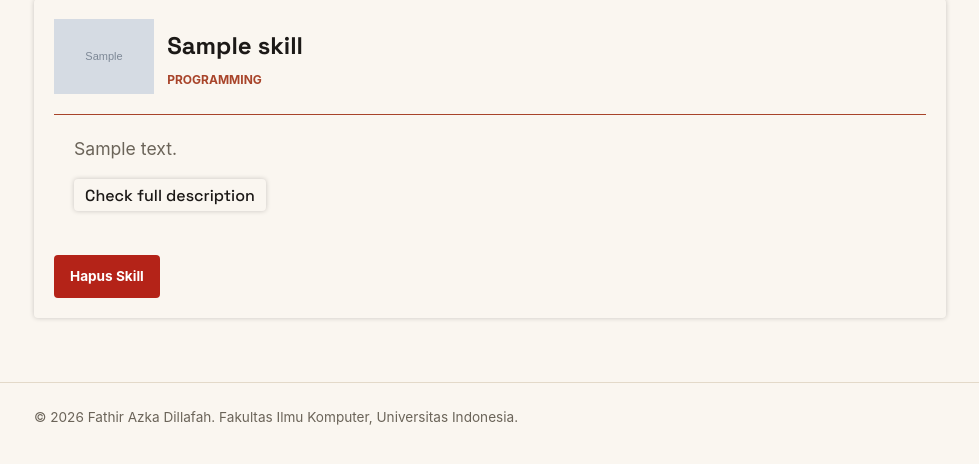
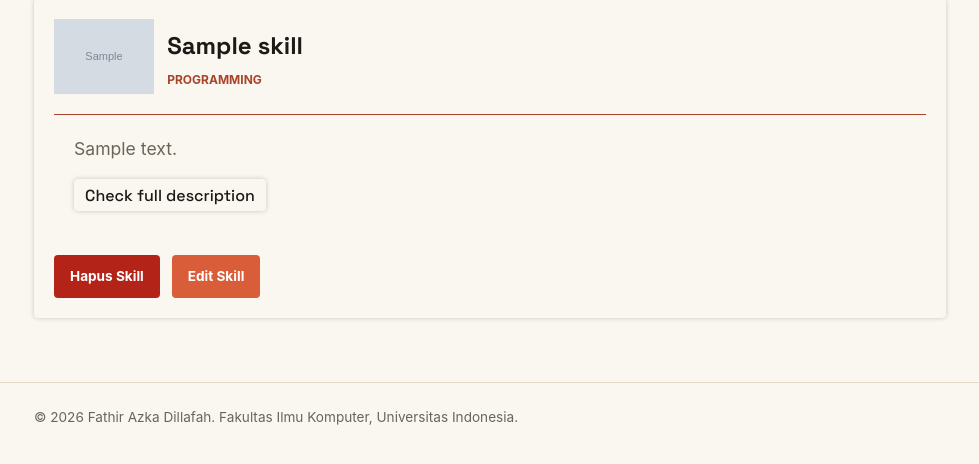
Before and after one commit to F-thir/myportofolio, a Django app: page /skill/ in a window 1280 px wide. Shown: the part 316-780 px from the top of the page, without its empty margins (150-1129 px from the left). Run offline with Django 5.2, Linux system fonts and the light colour scheme; tables that the repository leaves empty hold one stand-in row (values such as "Sample post"); grey boxes marked "Sample" are stand-in pictures.

Commit message:
Tugas 3 - New Update Button (Skill & Project)

```diff
--- a/main/urls.py
+++ b/main/urls.py
@@ -19,10 +19,12 @@ urlpatterns = [
     path("skill/add/", create_skill, name="create_skill"),
     path("api/skill/", get_skill_json, name="get_skills_json"),
     path("skill/<uuid:skill_id>/delete/", delete_skill, name="delete_skill"),
+    path("skill/<uuid:skill_id>/update/", update_skill, name="update_skill"),
 
     # Project
     path("projects/", show_projects, name="show_projects"),
     path("projects/add/", create_project, name="create_project"),
     path("api/projects/", get_projects_json, name="get_projects_json"),
-    path("projects/<uuid:project_id>/delete/",delete_project,name="delete_project")
+    path("projects/<uuid:project_id>/delete/", delete_project, name="delete_project"),
+    path("projects/<uuid:project_id>/update/", update_project, name="update_project")
 ]
--- a/main/views.py
+++ b/main/views.py
@@ -131,6 +131,23 @@ def delete_skill(request, skill_id):
 
     return redirect("main:show_skill")
 
+def update_skill(request, skill_id):
+    skill = get_object_or_404(Skill, pk=skill_id)
+    form = SkillForm(request.POST or None, instance=skill)
+
+    if request.method == "POST":
+        if form.is_valid():
+            form.save()
+            return redirect("main:show_skill")
+
+    context = {
+            "name": "Fathir Azka Dillafah",
+            "form": form,
+            "skill": skill,
+        }
+
+    return render(request, "skill_form.html", context)
+
 def get_skill_json(request):
     title_query = request.GET.get("title", "").strip()
     skills = Skill.objects.all()
@@ -194,3 +211,20 @@ def delete_project(request, project_id):
         return redirect("main:show_projects")
 
     return redirect("main:show_projects")
+
+def update_project(request, project_id):
+    project = get_object_or_404(Project, pk=project_id)
+    form = ProjectForm(request.POST or None, instance=project)
+
+    if request.method == "POST":
+        if form.is_valid():
+            form.save()
+            return redirect("main:show_projects")
+
+    context = {
+            "name": "Fathir Azka Dillafah",
+            "form": form,
+            "project": project,
+        }
+
+    return render(request, "projects_form.html", context)
--- a/templates/project.html
+++ b/templates/project.html
@@ -42,7 +42,10 @@
                                     {% if project.project_url %}
                                         <a href="{{ project.project_url }}" class="button">Lihat Project</a>
                                     {% endif %}
+                                </div>
+                                <div class="skill-change-button">
                                     {% include "components/project_delete_modal.html" with project=project %}
+                                    <a href="{% url 'main:update_project' project.id %}" class="button">Edit Project</a>
                                 </div>
                             </div>
                         </article>
--- a/templates/skill.html
+++ b/templates/skill.html
@@ -57,8 +57,9 @@
                                     </div>
                                 </details>
                             </div>
-                            <div class="skill-delete">
+                            <div class="skill-change-button">
                                 {% include "components/skill_delete_modal.html" with skill=skill %}
+                                <a href="{% url 'main:update_skill' skill.id %}" class="button">Edit Skill</a>
                             </div>
                         </article>
                     {% empty %}
```
Also changed, not shown: templates/projects_form.html (+16 -3 lines), templates/skill_form.html (+16 -3 lines), README.md.
